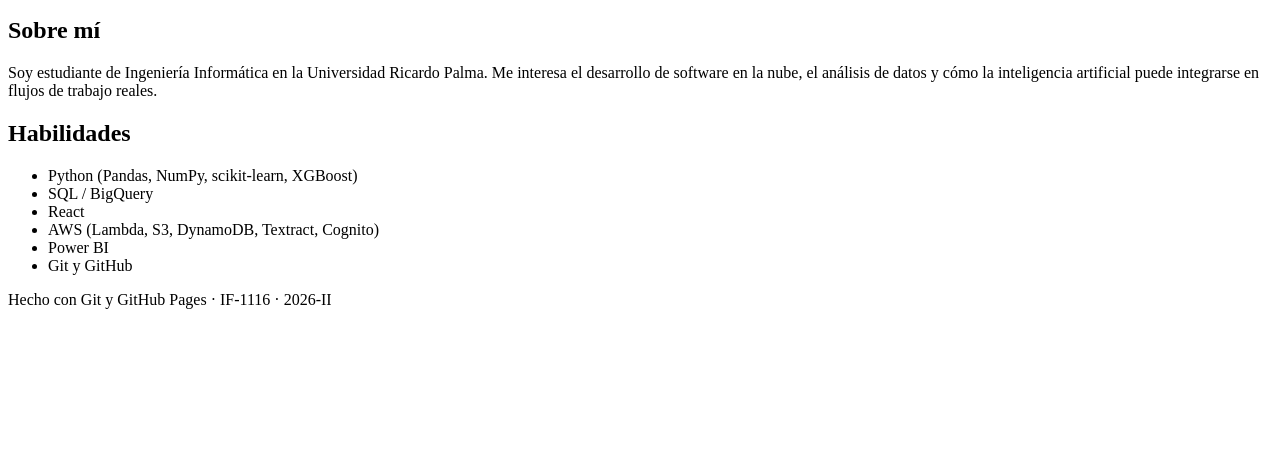
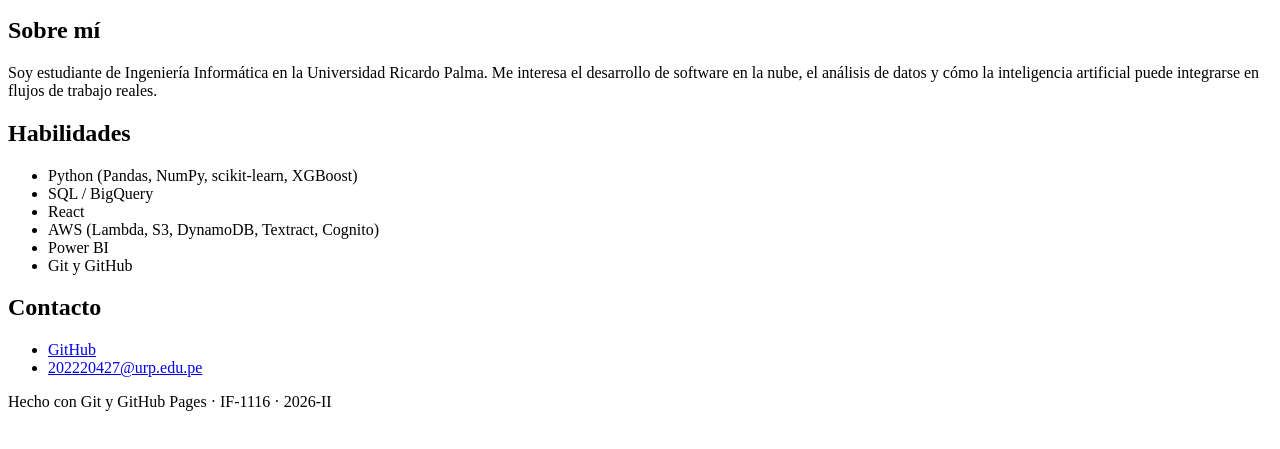
Before and after one commit to Gabrieldla/Gabrieldla.github.io, a plain HTML site: page index.html in a window 1280 px wide. Shown: the part 101-550 px from the top of the page. Drawn offline with Linux system fonts and the light colour scheme.

Commit message:
Agregar enlaces de contacto

```diff
--- a/index.html
+++ b/index.html
@@ -28,7 +28,13 @@
         <li>Git y GitHub</li>
       </ul>
     </section>
-    <!-- las demás secciones van aquí -->
+    <section id="contacto">
+      <h2>Contacto</h2>
+      <ul>
+        <li><a href="https://github.com/Gabrieldla">GitHub</a></li>
+        <li><a href="mailto:202220427@urp.edu.pe">202220427@urp.edu.pe</a></li>
+      </ul>
+    </section>
   </main>
   <footer>
     <p>Hecho con Git y GitHub Pages · IF-1116 · 2026-II</p>
```
